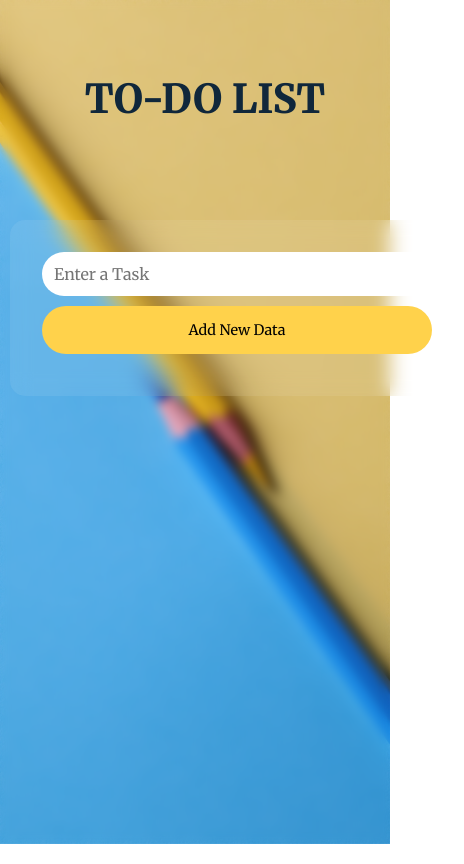
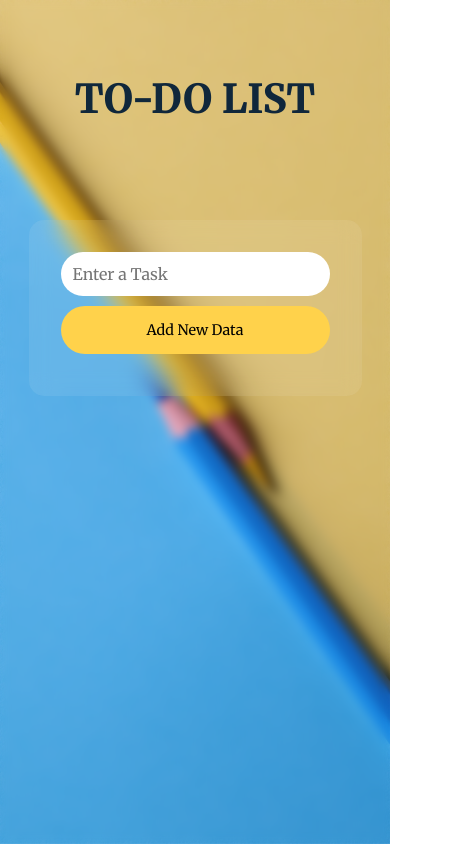
Before and after one commit to JetInsider/To-Do-List, a plain HTML site: page index.html in a window 390 px wide. Shown: the whole page, 464 px wide, since content can reach past the window. Drawn offline with Linux system fonts and the light colour scheme.

Commit message:
Updated and better responsive design

```diff
--- a/styles.css
+++ b/styles.css
@@ -5,8 +5,8 @@
 body{
     font-family: 'Merriweather', sans-serif;
     text-align: center;
-    min-height: 100vh;
-    min-width: 100vw;
+    max-height: 100%;
+    max-width: 100%;
     padding: 10px;
     display: flex;
     flex-direction: column;
@@ -43,6 +43,7 @@ header h1{
 }
 
 .wrapper{
+    box-sizing: border-box;
     text-align: left;
     font: inherit;
     backdrop-filter: blur(10px);
@@ -164,9 +165,9 @@ input[type="checkbox"]{
     display: none;
 }
 
-@media(max-width: 600px){
+@media(max-width: 768px){
     .wrapper{
-        width: 100%
+        width: 90%;
     }
 
     #add-button{
```
